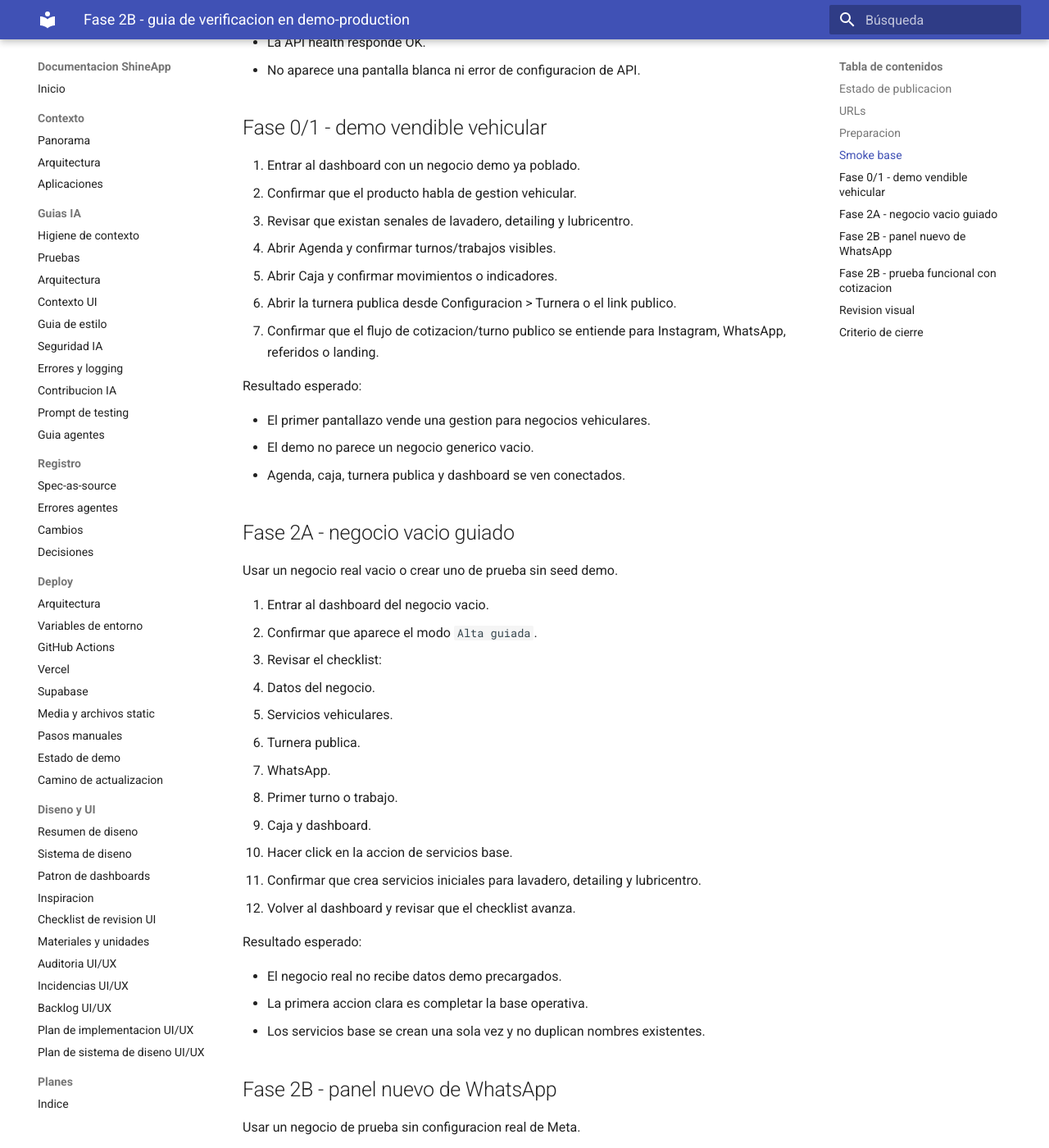
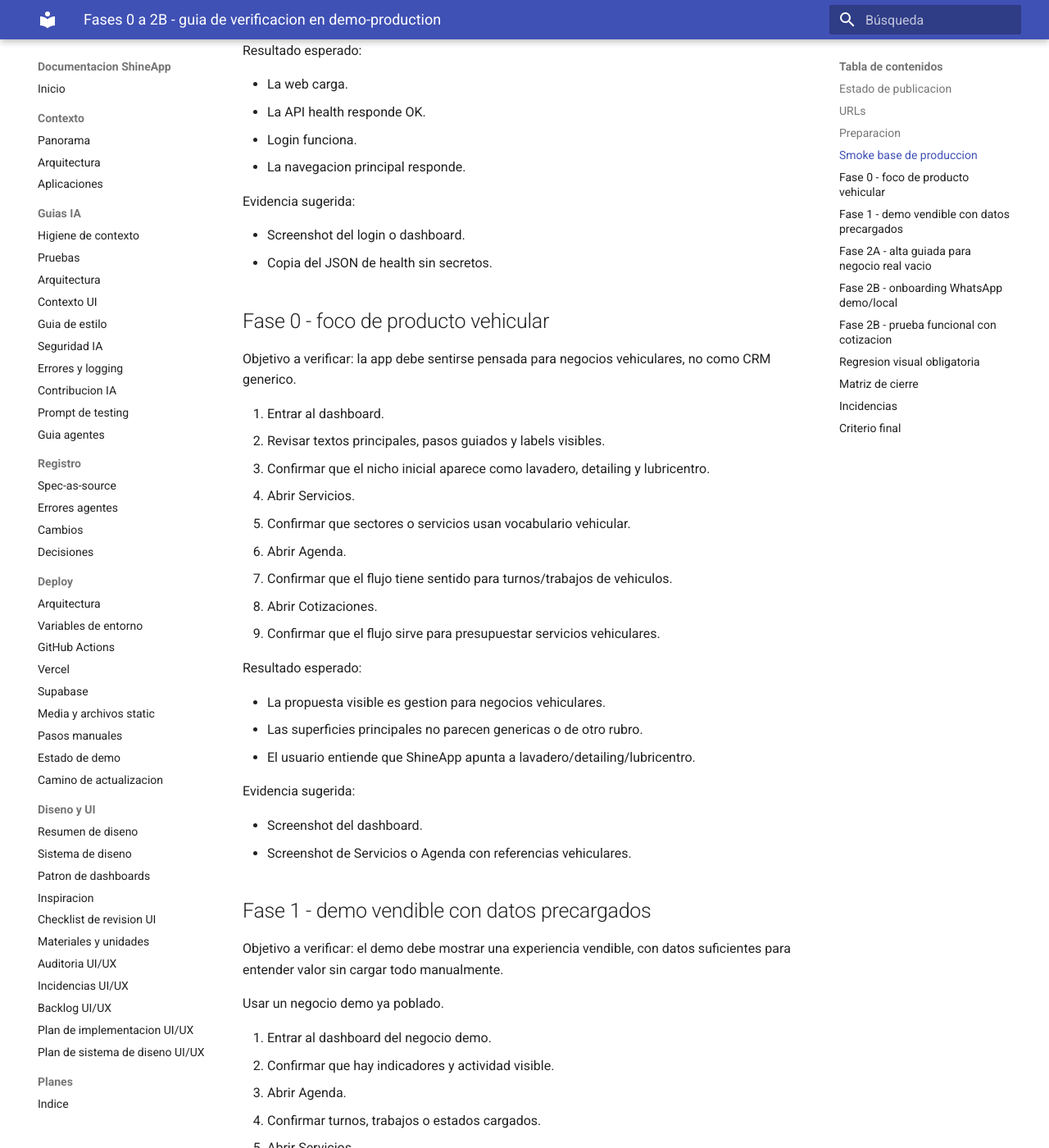
Before and after one commit to juanikitro/ShineApp, an MkDocs documentation site: the page built from docs/deployment/fase-2b-production-qa.md, in a window 1280 px wide and 1400 px high, scrolled down 1436 px. Shown: the whole window at 82% size. Built offline with MkDocs 1.6.1 and Material for MkDocs 9.7.7, drawn with Linux system fonts in a browser that asks for light colours; some of the changed text lies outside the part shown.

Commit message:
docs(deploy): expand qa artifact for all phases

```diff
--- a/docs/deployment/fase-2b-production-qa.md
+++ b/docs/deployment/fase-2b-production-qa.md
@@ -1,70 +1,130 @@
-# Fase 2B - guia de verificacion en demo-production
+# Fases 0 a 2B - guia de verificacion en demo-production
 
-Artifact vivo para verificar en `https://shineapp-web.vercel.app` lo publicado
-desde Fase 0/1 hasta Fase 2B.
+Artifact vivo para probar en `https://shineapp-web.vercel.app` todo lo publicado
+desde Fase 0 hasta Fase 2B.
 
 ## Estado de publicacion
 
 | Paso | Estado | Evidencia |
 | --- | --- | --- |
-| Artifact de QA creado | Completado | Commit `1ed18e1` en PR #197 |
-| PR #197 listo para merge | Completado | GitGuardian success, PR marcado ready |
-| Fase 2B en `development` | Completado | Merge commit `de284d1` |
-| Release a `main` | En curso | Rama `codex/release/fase-0-2b-demo-production` |
-| Deploy demo-production | Pendiente | Workflow `deploy-vercel-demo.yml` |
-| Smoke produccion | Pendiente | Web y API publicas |
+| Fase 0/1 en `development` | Completado | PR #195 |
+| Fase 2A en `development` | Completado | PR #196 |
+| Fase 2B en `development` | Completado | PR #197, merge commit `de284d1` |
+| Release a `main` | Completado | PR #198, merge commit `6ba9e0d` |
+| Deploy demo-production | Completado | Workflow `deploy-vercel-demo.yml`, run `28711067373` |
+| Smoke publico | Completado | Web 200, API health `database=ok` |
 
 ## URLs
 
 - Web: `https://shineapp-web.vercel.app`
 - API health: `https://shineapp-api.vercel.app/api/health/`
+- QA artifact: `docs/deployment/fase-2b-production-qa.md`
 
 ## Preparacion
 
 1. Usar credenciales demo vigentes o un usuario admin creado para la demo.
-2. Abrir la web publica en una ventana normal.
-3. Abrir otra ventana en mobile/responsive para revisar que no haya cortes visuales.
-4. No pegar tokens reales de Meta en la prueba de Fase 2B.
+2. Probar primero en desktop.
+3. Repetir los puntos visuales clave en mobile/responsive.
+4. No pegar tokens reales de Meta en Fase 2B.
+5. Si se crea un negocio de prueba, usar un nombre reconocible, por ejemplo
+   `QA Vehicular Fase 2`.
 
-## Smoke base
+## Smoke base de produccion
 
 1. Abrir `https://shineapp-web.vercel.app`.
-2. Confirmar que la pantalla carga sin error visible.
-3. Iniciar sesion.
-4. Confirmar que el dashboard abre y los menus principales responden.
-5. Abrir `https://shineapp-api.vercel.app/api/health/`.
-6. Confirmar respuesta saludable de API y base de datos.
+2. Confirmar que la web retorna 200 y muestra pantalla de login.
+3. Abrir `https://shineapp-api.vercel.app/api/health/`.
+4. Confirmar `status=ok` y `database=ok`.
+5. Iniciar sesion.
+6. Confirmar que Dashboard, Agenda, Servicios, Cotizaciones, Caja y
+   Configuracion abren sin pantalla blanca.
 
 Resultado esperado:
 
 - La web carga.
-- El login funciona.
 - La API health responde OK.
-- No aparece una pantalla blanca ni error de configuracion de API.
+- Login funciona.
+- La navegacion principal responde.
 
-## Fase 0/1 - demo vendible vehicular
+Evidencia sugerida:
 
-1. Entrar al dashboard con un negocio demo ya poblado.
-2. Confirmar que el producto habla de gestion vehicular.
-3. Revisar que existan senales de lavadero, detailing y lubricentro.
-4. Abrir Agenda y confirmar turnos/trabajos visibles.
-5. Abrir Caja y confirmar movimientos o indicadores.
-6. Abrir la turnera publica desde Configuracion > Turnera o el link publico.
-7. Confirmar que el flujo de cotizacion/turno publico se entiende para Instagram,
-   WhatsApp, referidos o landing.
+- Screenshot del login o dashboard.
+- Copia del JSON de health sin secretos.
+
+## Fase 0 - foco de producto vehicular
+
+Objetivo a verificar: la app debe sentirse pensada para negocios vehiculares,
+no como CRM generico.
+
+1. Entrar al dashboard.
+2. Revisar textos principales, pasos guiados y labels visibles.
+3. Confirmar que el nicho inicial aparece como lavadero, detailing y
+   lubricentro.
+4. Abrir Servicios.
+5. Confirmar que sectores o servicios usan vocabulario vehicular.
+6. Abrir Agenda.
+7. Confirmar que el flujo tiene sentido para turnos/trabajos de vehiculos.
+8. Abrir Cotizaciones.
+9. Confirmar que el flujo sirve para presupuestar servicios vehiculares.
 
 Resultado esperado:
 
-- El primer pantallazo vende una gestion para negocios vehiculares.
-- El demo no parece un negocio generico vacio.
-- Agenda, caja, turnera publica y dashboard se ven conectados.
+- La propuesta visible es gestion para negocios vehiculares.
+- Las superficies principales no parecen genericas o de otro rubro.
+- El usuario entiende que ShineApp apunta a lavadero/detailing/lubricentro.
 
-## Fase 2A - negocio vacio guiado
+Evidencia sugerida:
 
-Usar un negocio real vacio o crear uno de prueba sin seed demo.
+- Screenshot del dashboard.
+- Screenshot de Servicios o Agenda con referencias vehiculares.
+
+## Fase 1 - demo vendible con datos precargados
+
+Objetivo a verificar: el demo debe mostrar una experiencia vendible, con datos
+suficientes para entender valor sin cargar todo manualmente.
+
+Usar un negocio demo ya poblado.
+
+1. Entrar al dashboard del negocio demo.
+2. Confirmar que hay indicadores y actividad visible.
+3. Abrir Agenda.
+4. Confirmar turnos, trabajos o estados cargados.
+5. Abrir Servicios.
+6. Confirmar servicios de lavadero, detailing y lubricentro.
+7. Abrir Caja.
+8. Confirmar movimientos o indicadores monetarios.
+9. Abrir Configuracion > Turnera.
+10. Confirmar que la turnera publica esta lista para compartir.
+11. Abrir el link publico de turnera/landing.
+12. Confirmar que el flujo puede usarse desde landing, Instagram, WhatsApp,
+    referidos o demo por WhatsApp.
+13. Abrir Configuracion > WhatsApp.
+14. Confirmar que el negocio demo tiene configuracion segura o simulada; no debe
+    requerir tokens reales para mostrar el flujo.
+
+Resultado esperado:
+
+- El demo no arranca vacio.
+- Dashboard, agenda, servicios, turnera, WhatsApp y caja cuentan una historia
+  comercial coherente.
+- El vendedor puede mostrar valor en pocos minutos.
+
+Evidencia sugerida:
+
+- Screenshot del dashboard demo.
+- Screenshot de Agenda.
+- Screenshot de la turnera publica.
+- Screenshot de Caja o WhatsApp demo.
+
+## Fase 2A - alta guiada para negocio real vacio
+
+Objetivo a verificar: un usuario real no recibe datos demo; recibe un negocio
+vacio guiado paso a paso.
+
+Usar un negocio nuevo o vacio, sin correr `seed_demo`.
 
 1. Entrar al dashboard del negocio vacio.
-2. Confirmar que aparece el modo `Alta guiada`.
+2. Confirmar que aparece `Alta guiada`.
 3. Revisar el checklist:
    - Datos del negocio.
    - Servicios vehiculares.
@@ -72,17 +132,36 @@
    - WhatsApp.
    - Primer turno o trabajo.
    - Caja y dashboard.
-4. Hacer click en la accion de servicios base.
-5. Confirmar que crea servicios iniciales para lavadero, detailing y lubricentro.
-6. Volver al dashboard y revisar que el checklist avanza.
+4. Abrir el paso de Datos del negocio.
+5. Cargar o revisar nombre, contacto y slug.
+6. Volver al dashboard y confirmar que el progreso cambia si corresponde.
+7. Ejecutar la accion de servicios base.
+8. Confirmar que crea servicios iniciales para:
+   - lavadero;
+   - detailing;
+   - lubricentro.
+9. Volver a Servicios.
+10. Ejecutar nuevamente la accion si queda visible.
+11. Confirmar que no duplica servicios ya existentes.
+12. Volver al dashboard y confirmar que el paso de Servicios avanza.
 
 Resultado esperado:
 
-- El negocio real no recibe datos demo precargados.
-- La primera accion clara es completar la base operativa.
-- Los servicios base se crean una sola vez y no duplican nombres existentes.
+- El negocio real arranca vacio.
+- La app propone una siguiente accion clara.
+- Los servicios base se crean una sola vez.
+- El checklist se calcula desde datos reales, no desde estado artificial.
 
-## Fase 2B - panel nuevo de WhatsApp
+Evidencia sugerida:
+
+- Screenshot del dashboard con `Alta guiada`.
+- Screenshot antes/despues de crear servicios base.
+- Screenshot del checklist avanzado.
+
+## Fase 2B - onboarding WhatsApp demo/local
+
+Objetivo a verificar: el usuario puede preparar WhatsApp para pruebas sin Meta,
+sin Twilio y sin credenciales externas.
 
 Usar un negocio de prueba sin configuracion real de Meta.
 
@@ -95,30 +174,44 @@
    - templates base;
    - reglas automaticas;
    - primer envio.
-4. Hacer click en `Preparar WhatsApp demo`.
-5. Esperar el toast de exito.
-6. Confirmar que el panel pasa a modo `Demo/local`.
-7. Confirmar que quedan listos:
+4. Confirmar que debajo sigue disponible `Configuracion avanzada`.
+5. Hacer click en `Preparar WhatsApp demo`.
+6. Esperar el toast de exito.
+7. Confirmar que el panel cambia a `Demo/local`.
+8. Confirmar que la conexion queda con:
    - provider `fake`;
    - canal habilitado;
    - numero visible demo/local;
-   - templates base;
-   - reglas automaticas con template asignado.
-8. Revisar que la configuracion avanzada siga disponible debajo.
-9. Revisar que no aparezca token real ni campo Meta completado automaticamente.
+   - codigo pais default.
+9. Confirmar que se crearon templates base para:
+   - turno confirmado;
+   - trabajo listo;
+   - trabajo entregado;
+   - cotizacion enviada.
+10. Confirmar que las reglas automaticas quedan activas y con template asignado.
+11. Confirmar que ningun token real aparece completado automaticamente.
 
 Resultado esperado:
 
-- El usuario puede probar WhatsApp sin credenciales externas.
+- La preparacion de WhatsApp se resuelve con un click.
+- El modo demo/local queda claro.
 - No se llama a Meta ni a Twilio.
-- El panel separa claramente modo demo/local de produccion.
-- La configuracion avanzada sigue editable para produccion real.
+- La configuracion avanzada queda disponible para produccion real.
+
+Evidencia sugerida:
+
+- Screenshot antes de preparar WhatsApp demo.
+- Screenshot despues, con badge `Demo/local`.
+- Screenshot de templates/reglas.
 
 ## Fase 2B - prueba funcional con cotizacion
 
+Objetivo a verificar: el provider `fake` permite probar el flujo operativo de
+WhatsApp sin salir a servicios externos.
+
 1. Crear o abrir un cliente con telefono.
 2. Crear una cotizacion simple.
-3. Enviar la cotizacion por WhatsApp desde el menu de acciones.
+3. Enviar la cotizacion por WhatsApp desde acciones.
 4. Volver a Configuracion > WhatsApp.
 5. Revisar `Historial WhatsApp`.
 
@@ -126,32 +219,69 @@
 
 - La cotizacion queda enviada o marcada como enviada segun el flujo actual.
 - El historial muestra un mensaje con provider `fake`.
-- El primer envio del checklist queda cumplido.
+- El checklist de WhatsApp marca cumplido el primer envio.
 
-## Revision visual
+Evidencia sugerida:
+
+- Screenshot de la accion de enviar WhatsApp en Cotizaciones.
+- Screenshot del Historial WhatsApp con provider `fake`.
+
+## Regresion visual obligatoria
 
 Desktop:
 
-1. Abrir Configuracion > WhatsApp en ancho normal.
-2. Confirmar que el panel nuevo no tapa la configuracion avanzada.
-3. Confirmar que los cuatro checks entran sin solaparse.
-4. Confirmar que botones y textos no se cortan.
+1. Dashboard: no debe haber cards solapadas ni textos cortados.
+2. Servicios: el banner/accion de servicios base debe verse alineado.
+3. Configuracion > Turnera: controles y links publicos deben seguir accesibles.
+4. Configuracion > WhatsApp: el panel nuevo no debe tapar la configuracion
+   avanzada.
+5. Caja: indicadores y botones principales deben seguir operativos.
 
 Mobile/responsive:
 
-1. Reducir ancho a mobile.
-2. Confirmar que el panel pasa a una columna.
-3. Confirmar que el boton principal ocupa ancho util.
-4. Confirmar que los textos largos no se pisan.
+1. Dashboard: checklist en una columna sin textos pisados.
+2. Servicios: accion principal con ancho util.
+3. Configuracion > WhatsApp: checks en una columna.
+4. Boton `Preparar WhatsApp demo`: visible, tocable y sin texto cortado.
+5. Navegacion lateral/topbar: usable sin tapar contenido.
 
-## Criterio de cierre
+Resultado esperado:
 
-La fase esta lista para considerar verificada si:
+- No hay overlap.
+- No hay textos cortados en botones.
+- Los paneles nuevos mantienen el estilo CRM claro y sobrio.
 
-- Deploy demo-production termino OK.
-- API health responde OK.
-- Web publica permite login.
-- Fase 0/1 muestra demo vehicular.
-- Fase 2A guia un negocio vacio.
-- Fase 2B prepara WhatsApp demo sin tokens reales.
-- El panel nuevo se ve correcto en desktop y mobile.
+## Matriz de cierre
+
+Marcar cada item antes de considerar verificada la publicacion:
+
+| Area | Resultado esperado | Estado |
+| --- | --- | --- |
+| Web publica | Carga login/dashboard | Pendiente de QA manual |
+| API health | `status=ok`, `database=ok` | Verificado por deploy |
+| Fase 0 | Producto enfocado en vehicular | Pendiente de QA manual |
+| Fase 1 | Demo vendible precargado | Pendiente de QA manual |
+| Fase 2A | Negocio vacio guiado | Pendiente de QA manual |
+| Fase 2B | WhatsApp demo/local preparado | Pendiente de QA manual |
+| Visual desktop | Sin overlap ni cortes | Pendiente de QA manual |
+| Visual mobile | Una columna y controles tocables | Pendiente de QA manual |
+
+## Incidencias
+
+Registrar aca cualquier problema encontrado:
+
+| Fecha | Fase | Pantalla | Problema | Severidad | Estado |
+| --- | --- | --- | --- | --- | --- |
+| - | - | - | - | - | - |
+
+## Criterio final
+
+La publicacion queda aceptada si:
+
+- Smoke publico esta OK.
+- Fase 0 comunica nicho vehicular.
+- Fase 1 permite vender el demo sin carga manual.
+- Fase 2A guia un negocio real vacio sin seed demo.
+- Fase 2B prepara WhatsApp demo/local sin tokens reales.
+- Dashboard, Servicios, Turnera, WhatsApp y Caja se ven correctos en desktop y
+  mobile.
```
Also changed, not shown: docs/indice.md (+1 -1 lines).
